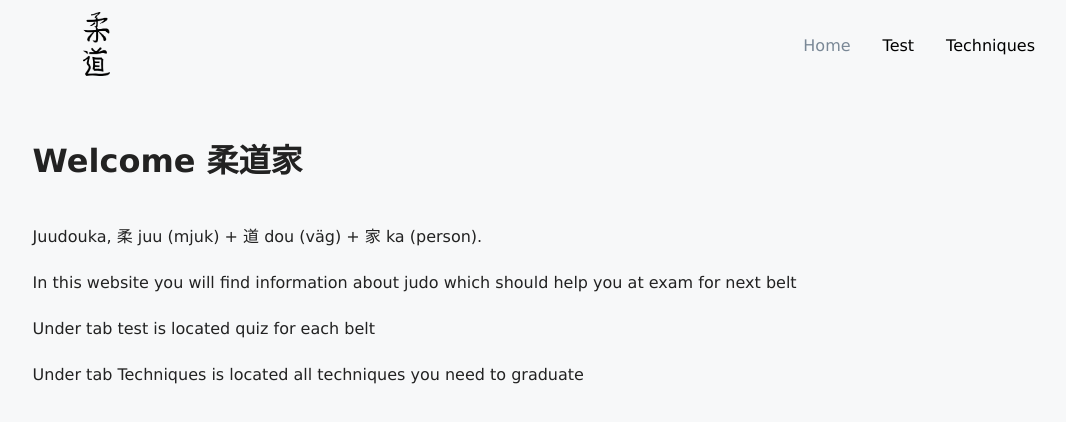
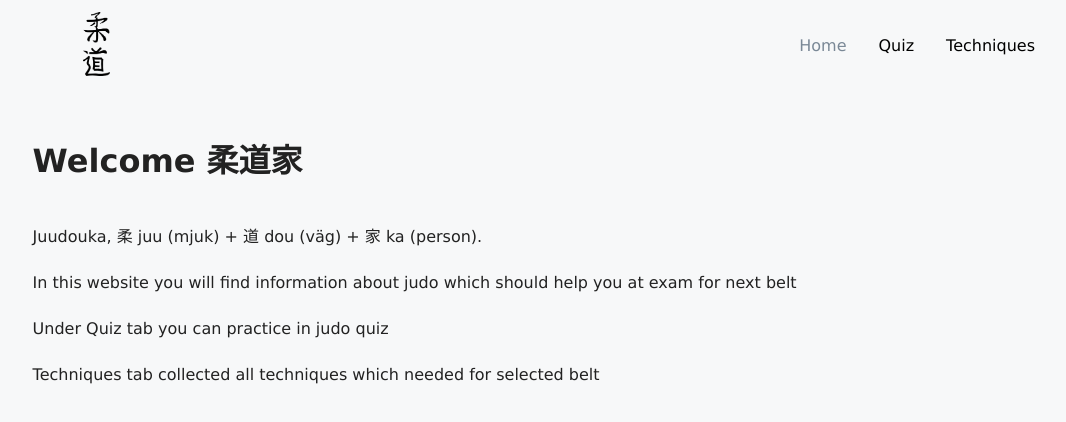
Before and after one commit to alexyak1/JudoTest, a React (Create React App) app: page / in a window 1280 px wide. Shown: the top 422 px of the page, without its empty margins (89-1155 px from the left). Built offline with nearby package versions, Linux system fonts and the light colour scheme.

Commit message:
rename test to quiz

```diff
--- a/src/App.js
+++ b/src/App.js
@@ -4,7 +4,7 @@ import Navbar from "./components/Navbar";
 
 import { BrowserRouter as Router, Route, Routes } from "react-router-dom";
 import Home from './pages';
-import Test from './pages/test';
+import Quiz from './pages/quiz';
 import Techniques from './pages/techniques';
 
 function App() {
@@ -13,7 +13,7 @@ function App() {
       <Navbar />
       <Routes>
         <Route path="/" element={<Home />} />
-        <Route path="/test" element={<Test />} />
+        <Route path="/quiz" element={<Quiz />} />
         <Route path="/techniques" element={<Techniques />} />
       </Routes>
     </Router>
--- a/src/components/Navbar/index.js
+++ b/src/components/Navbar/index.js
@@ -19,8 +19,8 @@ const Navbar = () => {
                     <NavLink to="/">
                         Home
                     </NavLink>
-                    <NavLink to="/test">
-                        Test
+                    <NavLink to="/quiz">
+                        Quiz
                     </NavLink>
                     <NavLink to="/techniques">
                         Techniques
--- a/src/pages/index.js
+++ b/src/pages/index.js
@@ -6,8 +6,8 @@ const Home = () => {
       <h1 className="homePageText">Welcome 柔道家</h1>
       <p className="homePageText">Juudouka, 柔 juu (mjuk) + 道 dou (väg) + 家 ka (person).</p>
       <p className="homePageText">In this website you will find information about judo which should help you at exam for next belt</p>
-      <p className="homePageText">Under tab test is located quiz for each belt</p>
-      <p className="homePageText">Under tab Techniques is located all techniques you need to graduate</p>
+      <p className="homePageText">Under Quiz tab you can practice in judo quiz</p>
+      <p className="homePageText">Techniques tab collected all techniques which needed for selected belt</p>
     </div >
   );
 };
```
Also changed, not shown: src/pages/quiz.js (renamed from src/pages/test.js).
